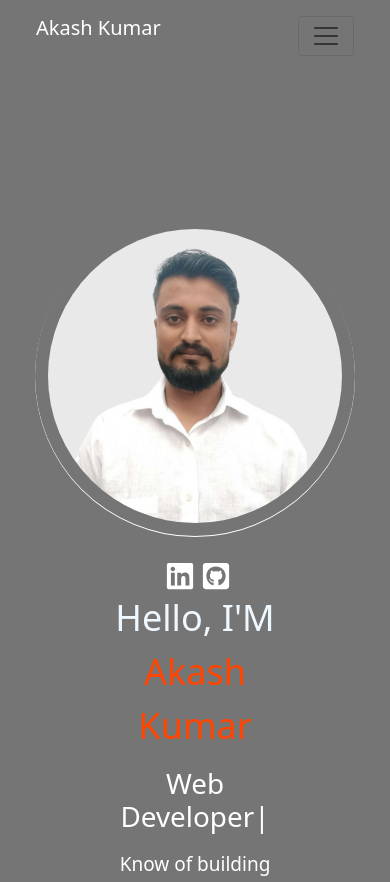
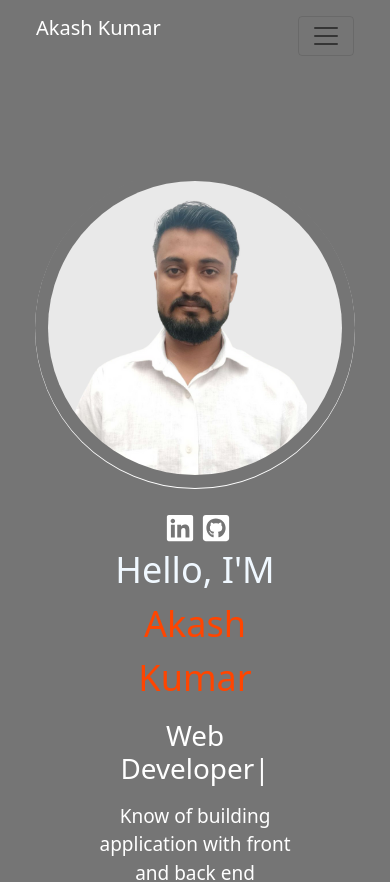
Before and after one commit to Akash1258/AkashPortfolio, a React (Create React App) app: page / in a window 390 px wide. Shown: the top 882 px of the page. Built offline with nearby package versions, Linux system fonts and the light colour scheme.

Commit message:
profile Updated

```diff
--- a/src/PortfolioContainer/ContactMe/contact.css
+++ b/src/PortfolioContainer/ContactMe/contact.css
@@ -107,7 +107,11 @@ textarea{
         display: flex;
         flex-direction: column;
     }
+
+}
+@media screen and (max-width:375px) {
     .c-info-item{
-        width: 70%;
+        /* width: 80%; */
+        font-size: 12.5px;
     }
 }
--- a/src/PortfolioContainer/Home/Profile.jsx
+++ b/src/PortfolioContainer/Home/Profile.jsx
@@ -32,7 +32,7 @@ export default function Profile() {
                         </div>
                     </div>
                     <div className="row p-5" >
-                        <div className="profile-parent col-md-12 mt-5 mb-5 p-5 ">
+                        <div className="profile-parent col-md-12 mt-0 mb-5 p-5 ">
                             <div className="profile-details">
                                 <div className="colz">
                                     <div className="colz-icon">
--- a/src/PortfolioContainer/Home/profile.css
+++ b/src/PortfolioContainer/Home/profile.css
@@ -177,6 +177,9 @@
         border: none;
         padding: 0px !important;
      }
+     .profile-parent{
+         margin-top:-100px !important ;
+     }
 
 }
 @media screen and (max-width:810px) {
@@ -185,7 +188,7 @@
     }
     .profile-parent{
         flex-direction: column-reverse;
-        margin: 40px 0 0 0;
+        /* margin: 40px 0 0 0; */
     }
     .profile-option{
         display: flex;
--- a/src/PortfolioContainer/Projects/project.css
+++ b/src/PortfolioContainer/Projects/project.css
@@ -1,5 +1,5 @@
 .projectMain{
- width: 50%;
+ width: 80%;
  margin: auto;
 
 }
--- a/src/PortfolioContainer/Resume/resume.css
+++ b/src/PortfolioContainer/Resume/resume.css
@@ -88,7 +88,7 @@
 }
 @media screen and (max-width:910px) {
     .courseDate{
-        border-right: 30px solid black;
+        border-right: 20px solid black;
         height: 2px;
         margin-top: 20px;
     }
@@ -102,5 +102,8 @@
     .mainDiv{
         margin-top: -120px !important;
     }
+    .present{
+        grid-gap: 2%;
+    }
 
 }
```
